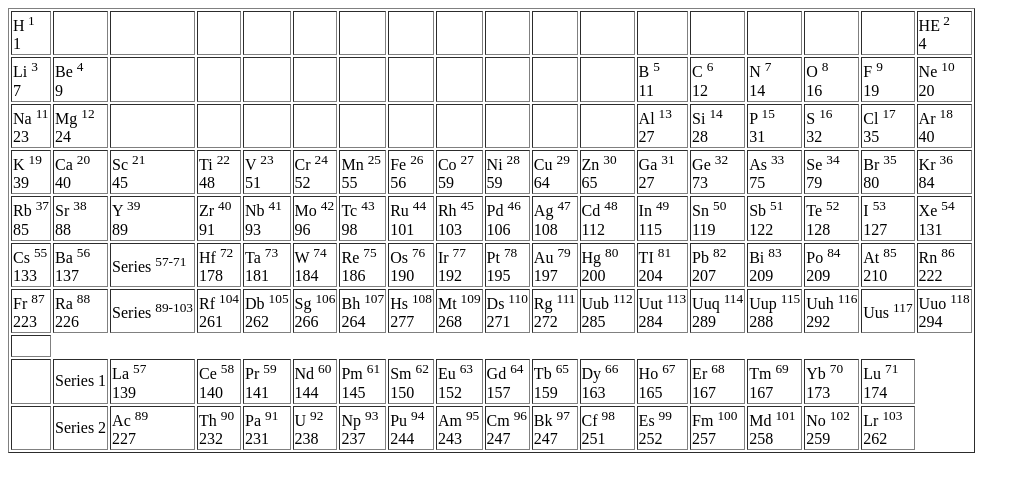
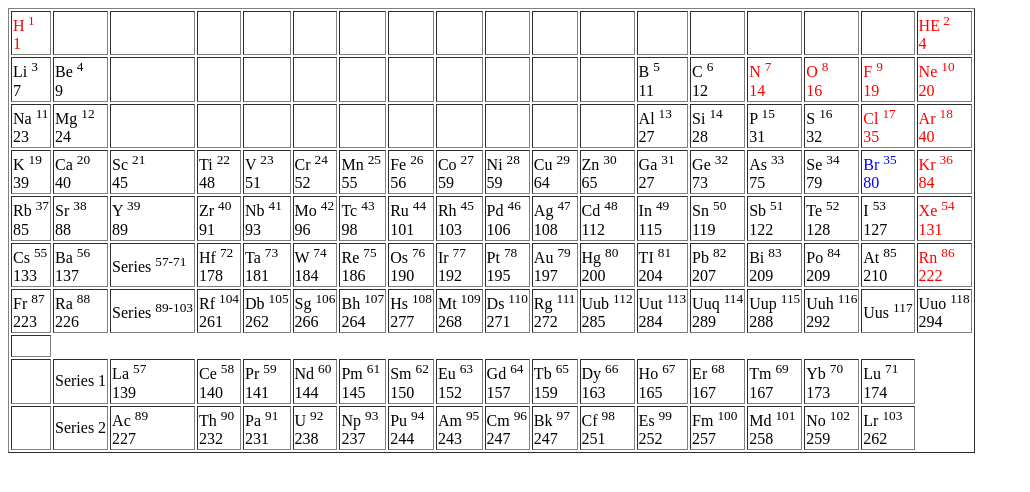
Before and after one commit to cocohead782/PerodicTable, a plain HTML site: page index.html in a window 1280 px wide. Shown: the whole page, without its empty margins (0-1030 px from the left). Drawn offline with Linux system fonts and the light colour scheme.

Commit message:
Update index.html (small Edit)
Changed mystyle.css to style.css

```diff
--- a/index.html
+++ b/index.html
@@ -2,7 +2,7 @@
   <head>
     <title>Periodic Table</title>
     <style>
-      @import "mystyle.css";
+      @import "style.css";
     </style>
 
   </head>
```
